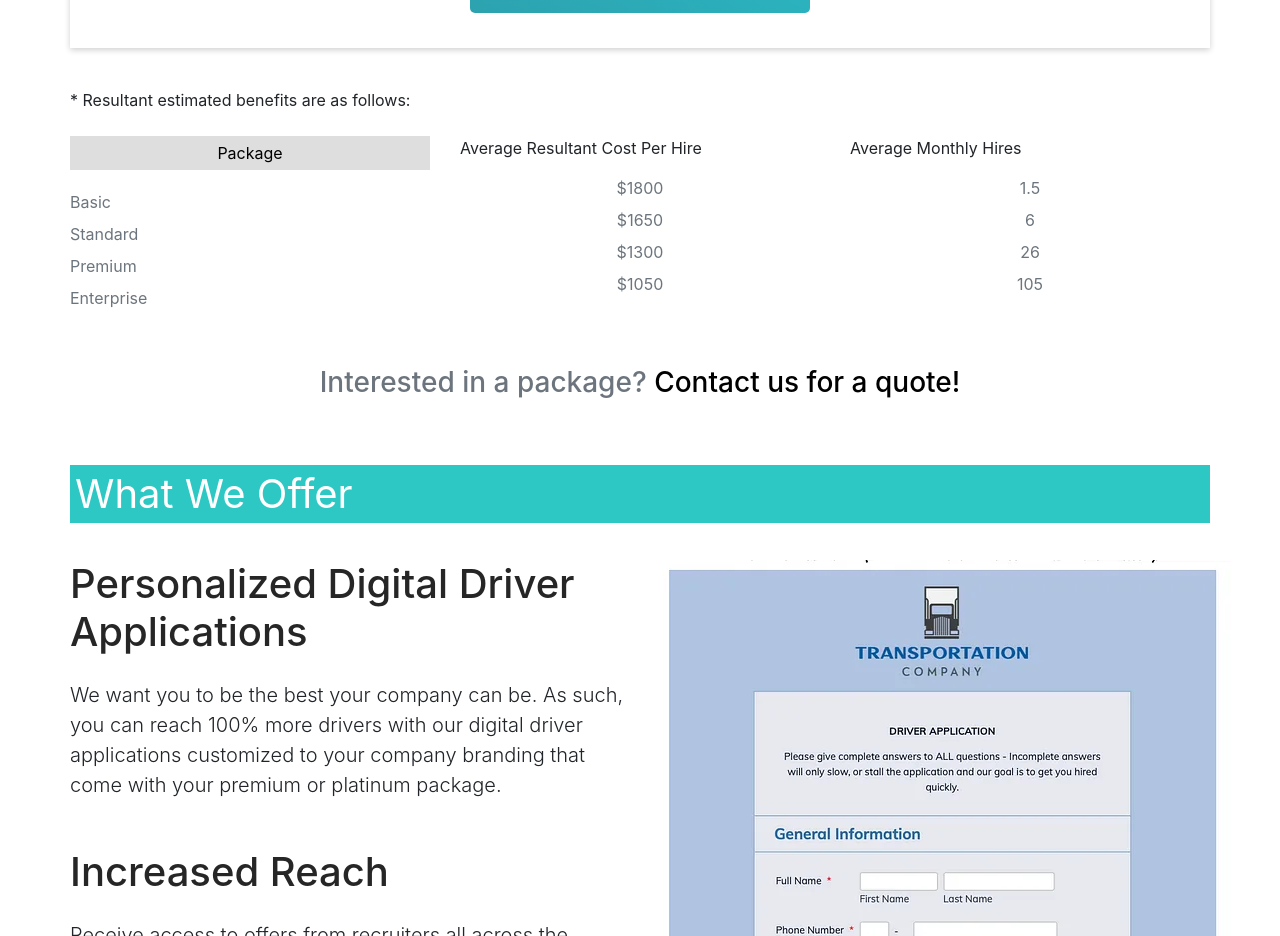
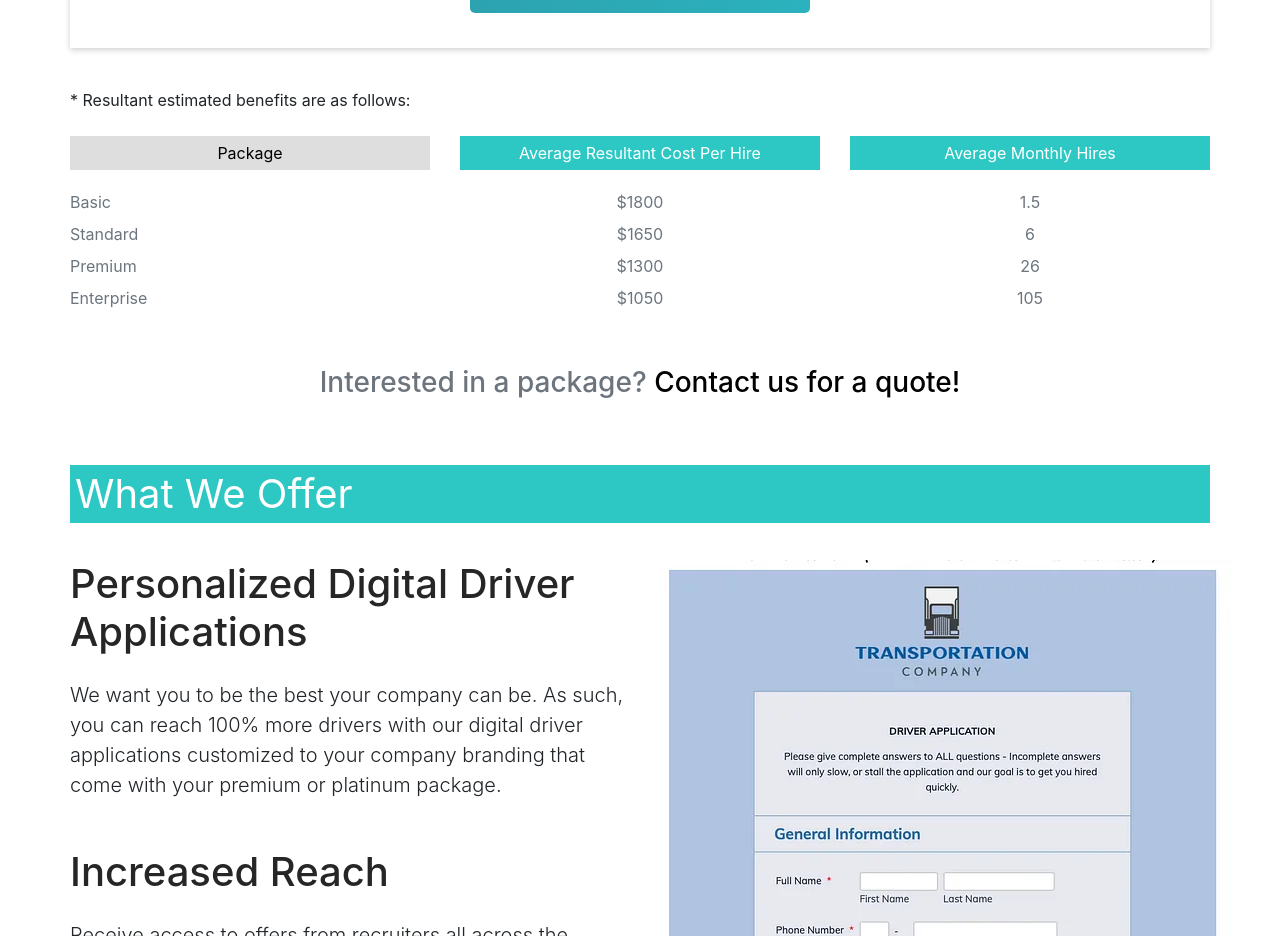
Before and after one commit to robojulia/driverfly-frontend, a Next.js app: page /pricing in a window 1280 px wide. Shown: the part 1200-2136 px from the top of the page. Built offline with nearby package versions, Linux system fonts and the light colour scheme; a web font is replaced by a local one.

Commit message:
DRIV-25 Fix Pricing section heading colors

```diff
--- a/pages/pricing/index.js
+++ b/pages/pricing/index.js
@@ -63,14 +63,14 @@ return (
                     <p className='my-2 text-secondary'>Enterprise</p>
                 </div>
                 <div className="col-lg-4  col-sm-4 col-12">
-                    <p className={Pric.Averagebg}>Average Resultant Cost Per Hire</p>
+                    <p className={Pric.averagebg}>Average Resultant Cost Per Hire</p>
                     <p className='my-2 text-secondary text-lg-center'>$1800</p>
                     <p className='my-2 text-secondary text-lg-center'>$1650</p>
                     <p className='my-2 text-secondary text-lg-center'>$1300</p>
                     <p className='my-2 text-secondary text-lg-center'>$1050</p>
                 </div>
                 <div className="col-lg-4  col-sm-4 col-12l">
-                    <p className={Pric.Averagebg}>Average Monthly Hires</p>
+                    <p className={Pric.averagebg}>Average Monthly Hires</p>
                     <p className='my-2 text-secondary text-lg-center'>1.5</p>
                     <p className='my-2 text-secondary text-lg-center'>6</p>
                     <p className='my-2 text-secondary text-lg-center'>26</p>
--- a/public/css/Pricing.module.css
+++ b/public/css/Pricing.module.css
@@ -17,6 +17,13 @@
     background:#dedede;
     text-align:center;
     color: rgb(0, 0, 0);
+    padding: 5px;
+    margin-bottom: 20px;
+}
+.averagebg{
+    background:#2ec8c4;
+    text-align: center;
+    color: rgb(255, 255, 255);
     padding: 5px;
     margin-bottom: 20px;
 }
```
